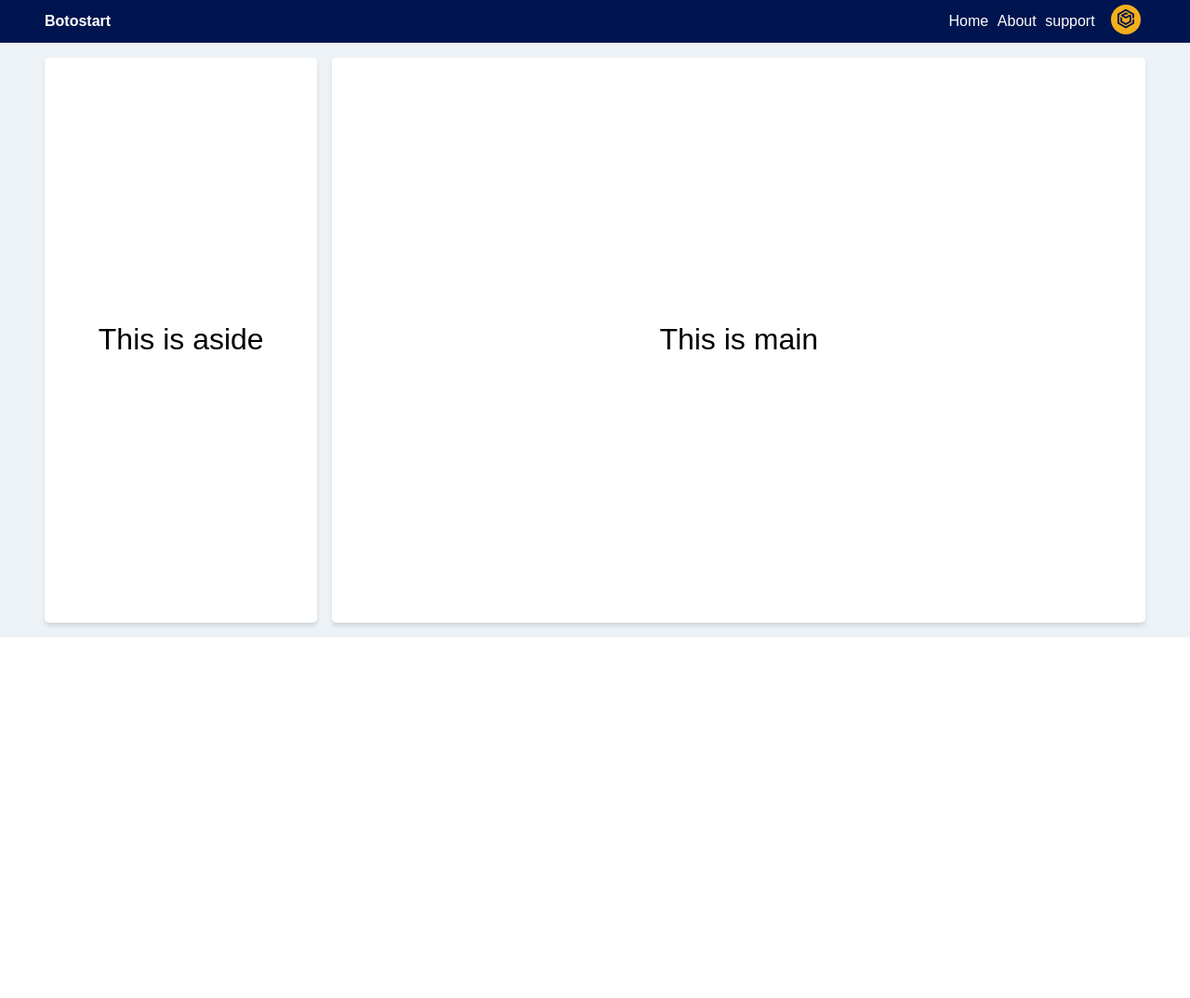
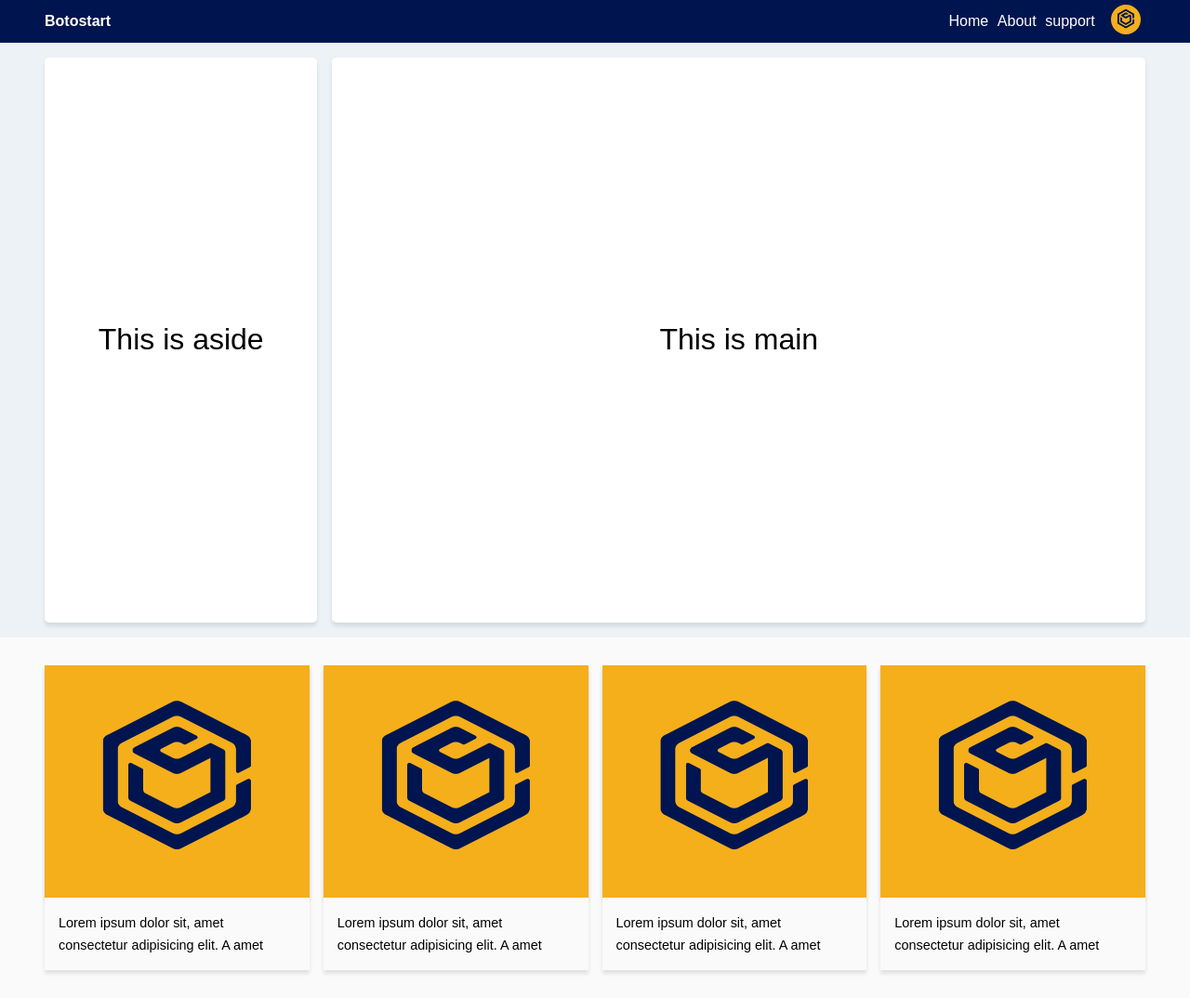
Before and after one commit to Amirsaeedk85/botostart-sample-1, a plain HTML site: page index.html in a window 1280 px wide. Shown: the whole page at 93% size. Before the commit the page ends 800 px from the top, so only its background shows below. Drawn offline with Linux system fonts and the light colour scheme.

Commit message:
add card section

```diff
--- a/index.html
+++ b/index.html
@@ -18,12 +18,48 @@
             <li><a href="#">support</a></li>
           </ul>
         </nav>
-        <a href="#" class="logo"><img src="./Logo.png" alt="Logo" /></a>
+        <a href="#" class="logo"
+          ><img class="img1" src="./Logo.png" alt="Logo"
+        /></a>
       </div>
     </header>
     <div class="main">
       <aside><p>This is aside</p></aside>
       <main><p>This is main</p></main>
     </div>
+    <div class="cards">
+      <div class="card">
+        <img class="card-image" src="./Logo.png" alt="Logo image" />
+        <div class="card-content">
+          <p>
+            Lorem ipsum dolor sit, amet consectetur adipisicing elit. A amet
+          </p>
+        </div>
+      </div>
+      <div class="card">
+        <img class="card-image" src="./Logo.png" alt="Logo image" />
+        <div class="card-content">
+          <p>
+            Lorem ipsum dolor sit, amet consectetur adipisicing elit. A amet
+          </p>
+        </div>
+      </div>
+      <div class="card">
+        <img class="card-image" src="./Logo.png" alt="Logo image" />
+        <div class="card-content">
+          <p>
+            Lorem ipsum dolor sit, amet consectetur adipisicing elit. A amet
+          </p>
+        </div>
+      </div>
+      <div class="card">
+        <img class="card-image" src="./Logo.png" alt="Logo image" />
+        <div class="card-content">
+          <p>
+            Lorem ipsum dolor sit, amet consectetur adipisicing elit. A amet
+          </p>
+        </div>
+      </div>
+    </div>
   </body>
 </html>
--- a/style.css
+++ b/style.css
@@ -3,6 +3,11 @@
   padding: 0;
   box-sizing: border-box;
   font-family: Arial, Helvetica, sans-serif;
+}
+body {
+  background-color: #fafafa;
+  width: 100%;
+  height: 100%;
 }
 header {
   display: flex;
@@ -37,7 +42,7 @@ nav {
   color: #fff;
 }
 
-img {
+.img1 {
   width: 2rem;
   height: 2rem;
   border-radius: 50%;
@@ -69,3 +74,30 @@ aside {
   box-shadow: 0 4px 4px 0 rgba(0, 0, 0, 0.1);
   font-size: 2rem;
 }
+
+.cards {
+  width: calc(100% - 6rem);
+  margin: auto;
+  display: grid;
+  /* grid-template-columns: repeat(4, 1fr); */
+  grid-template-columns: repeat(auto-fit, minmax(200px, 1fr));
+  grid-template-rows: auto;
+  gap: 15px;
+  padding: 30px 0;
+}
+.card {
+  box-shadow: 0px 4px 4px 0px rgba(0, 0, 0, 0.1);
+}
+.card-image {
+  width: 100%;
+  height: 250px;
+  display: block;
+  box-shadow: 0px 4px 4px 0px rgba(0, 0, 0, 0.1);
+}
+
+.card-content {
+  line-height: 1.5rem;
+  font-size: 0.9rem;
+  padding: 15px;
+  background-color: #fafafa;
+}
```
